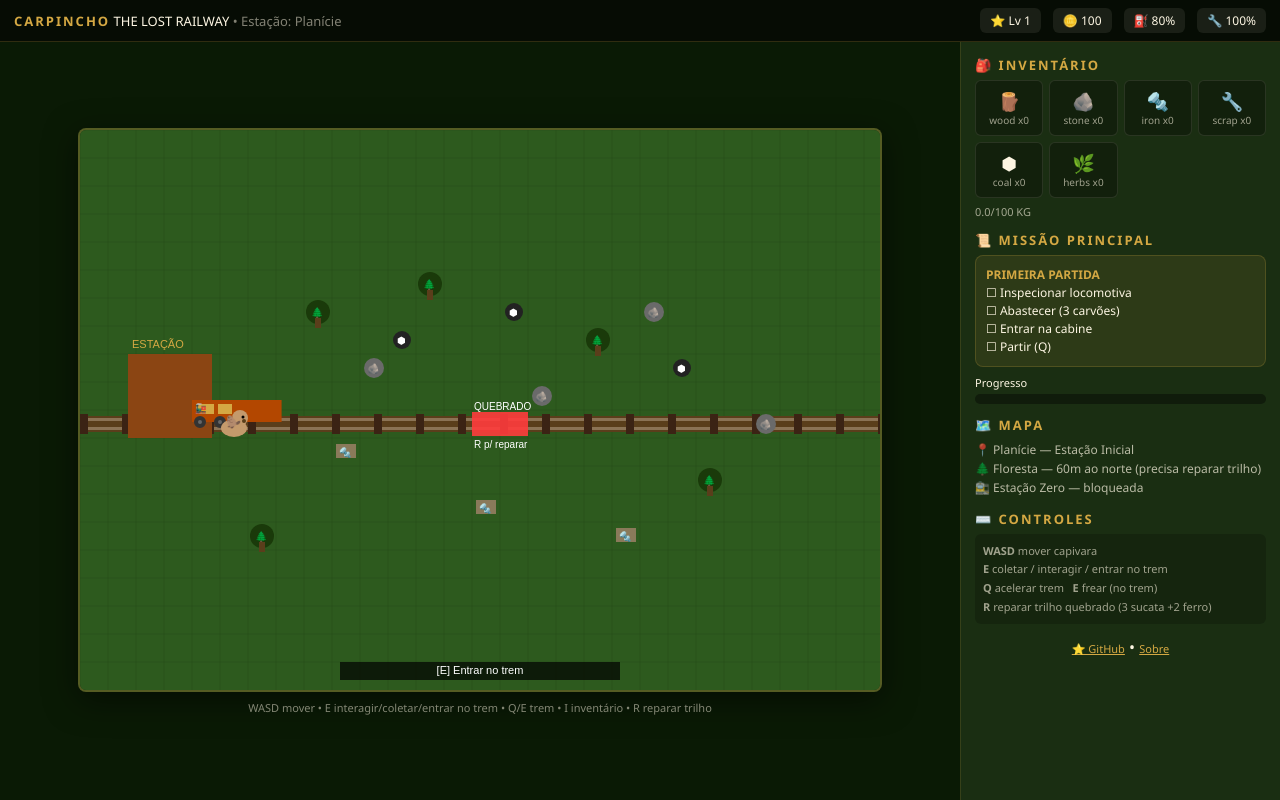
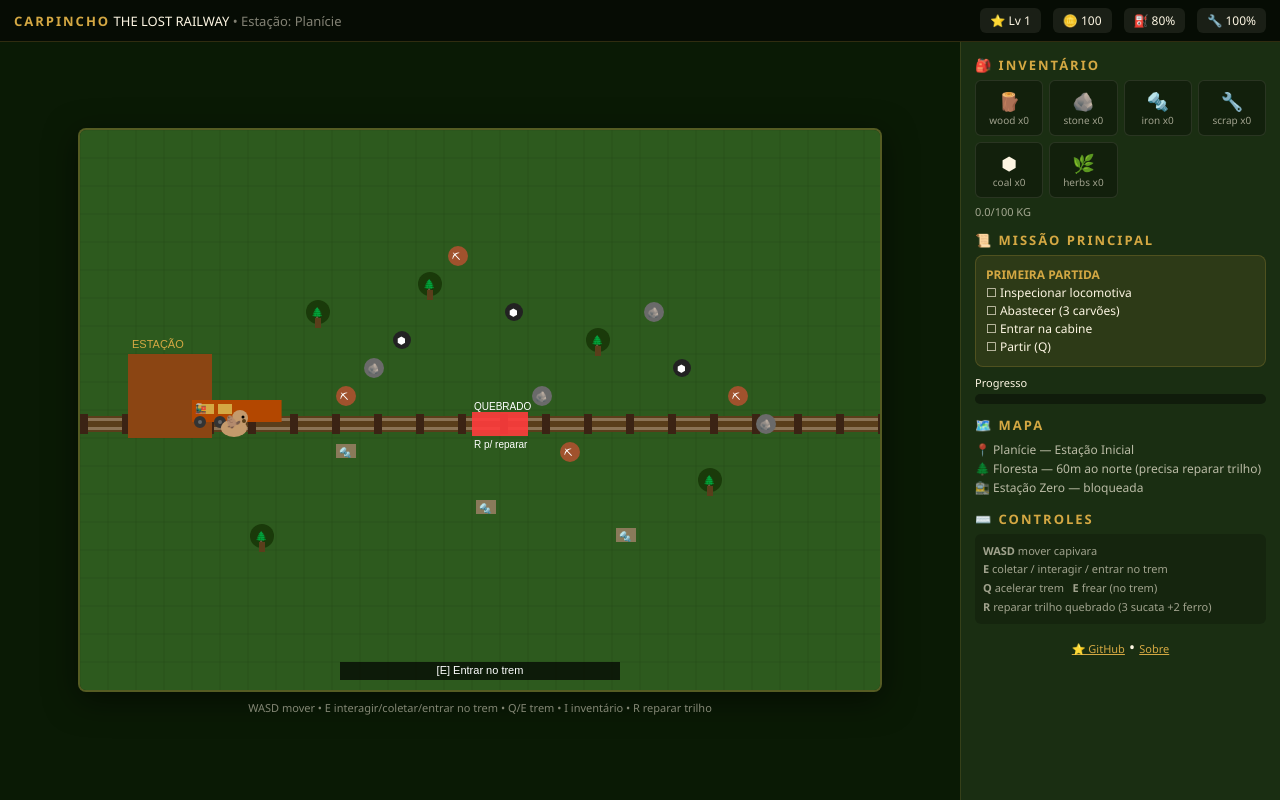
Before and after one commit to reicapivararbx/carpincho-the-lost-railway, a plain HTML site: page docs/index.html in a window 1280 px wide. Drawn offline with Linux system fonts and the light colour scheme.

Commit message:
fix(web): adiciona spawn de ferro (4 nós) — fase não mais impassível, remove Godot WASM cache

```diff
--- a/docs/index.html
+++ b/docs/index.html
@@ -90,6 +90,7 @@ let resources=[
   {x:10,y:8,t:'rock',hp:2},{x:16,y:9,t:'rock',hp:2},{x:20,y:6,t:'rock',hp:2},{x:24,y:10,t:'rock',hp:2},
   {x:14,y:13,t:'scrap',hp:1},{x:9,y:11,t:'scrap',hp:1},{x:19,y:14,t:'scrap',hp:1},
   {x:11,y:7,t:'coal',hp:1},{x:15,y:6,t:'coal',hp:1},{x:21,y:8,t:'coal',hp:1},
+  {x:9,y:9,t:'iron',hp:2},{x:17,y:11,t:'iron',hp:2},{x:23,y:9,t:'iron',hp:2},{x:13,y:4,t:'iron',hp:2},
 ]
 let brokenRail={x:14,y:10,repaired:false}
 let stationX=2
@@ -123,6 +124,7 @@ function draw(){
     else if(r.t==='rock'){ctx.fillStyle='#6a6a6a';ctx.beginPath();ctx.arc(cx,cy,10,0,Math.PI*2);ctx.fill();ctx.fillStyle='#fff';ctx.font='10px sans-serif';ctx.fillText('🪨',cx-7,cy+4)}
     else if(r.t==='scrap'){ctx.fillStyle='#8a7a5a';ctx.fillRect(cx-10,cy-8,20,14);ctx.fillStyle='#fff';ctx.font='10px sans-serif';ctx.fillText('🔩',cx-7,cy+4)}
     else if(r.t==='coal'){ctx.fillStyle='#222';ctx.beginPath();ctx.arc(cx,cy,9,0,Math.PI*2);ctx.fill();ctx.fillStyle='#fff';ctx.font='10px sans-serif';ctx.fillText('⬢',cx-5,cy+4)}
+    else if(r.t==='iron'){ctx.fillStyle='#a0522d';ctx.beginPath();ctx.arc(cx,cy,10,0,Math.PI*2);ctx.fill();ctx.fillStyle='#fff';ctx.font='10px sans-serif';ctx.fillText('⛏',cx-6,cy+4)}
   }
   // train
   const tx=trainX*TILE, ty=trainY*TILE
@@ -193,6 +195,7 @@ function tryCollect(){
         else if(r.t==='rock') addItem('stone',2)
         else if(r.t==='scrap') addItem('scrap',1)
         else if(r.t==='coal') addItem('coal',1)
+        else if(r.t==='iron') addItem('iron',2)
         // respawn after 12s
         setTimeout(()=>{r.hp=r.t==='scrap'||r.t==='coal'?1:2},12000)
       } else msg('Coletando...')
```
